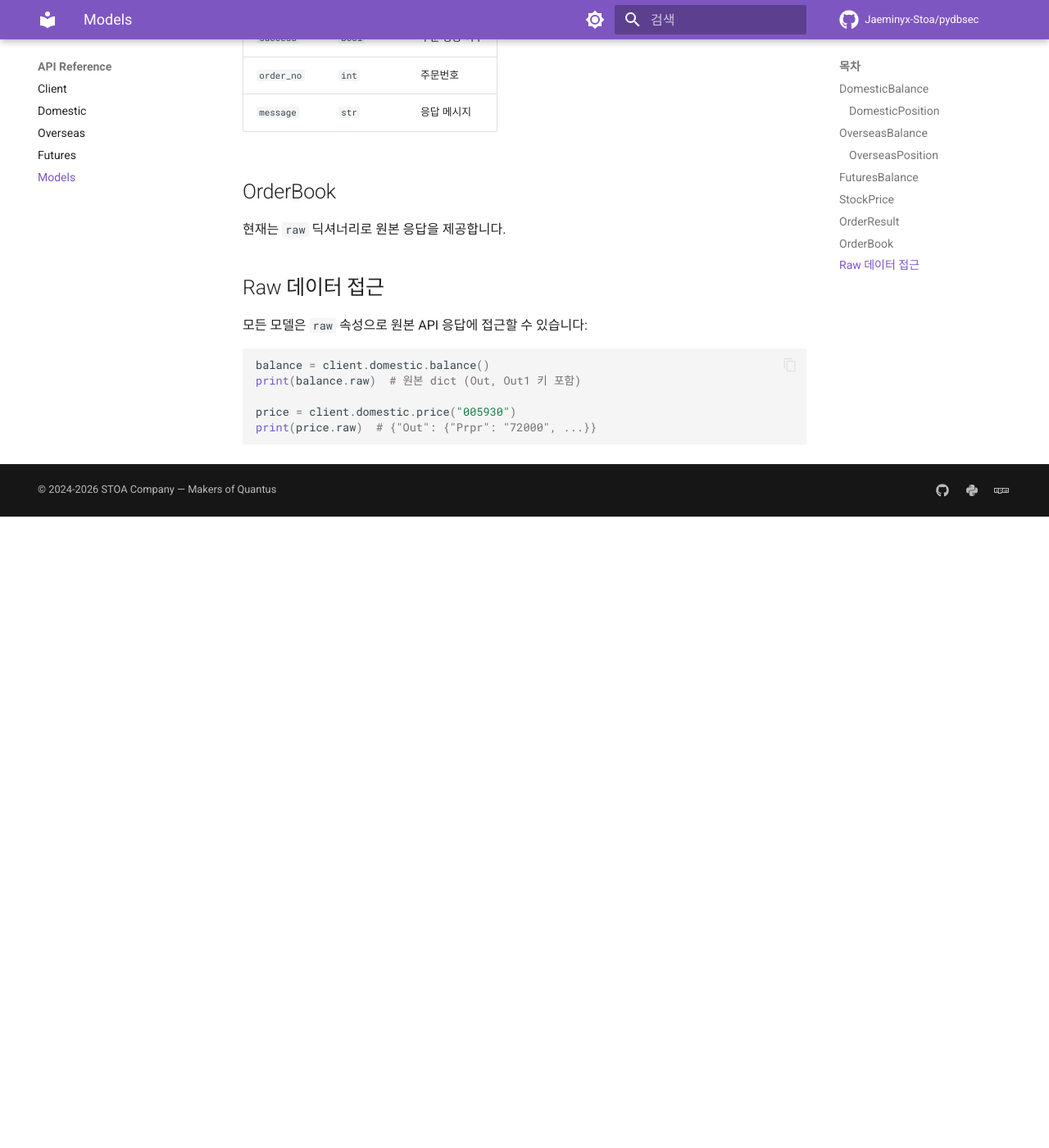
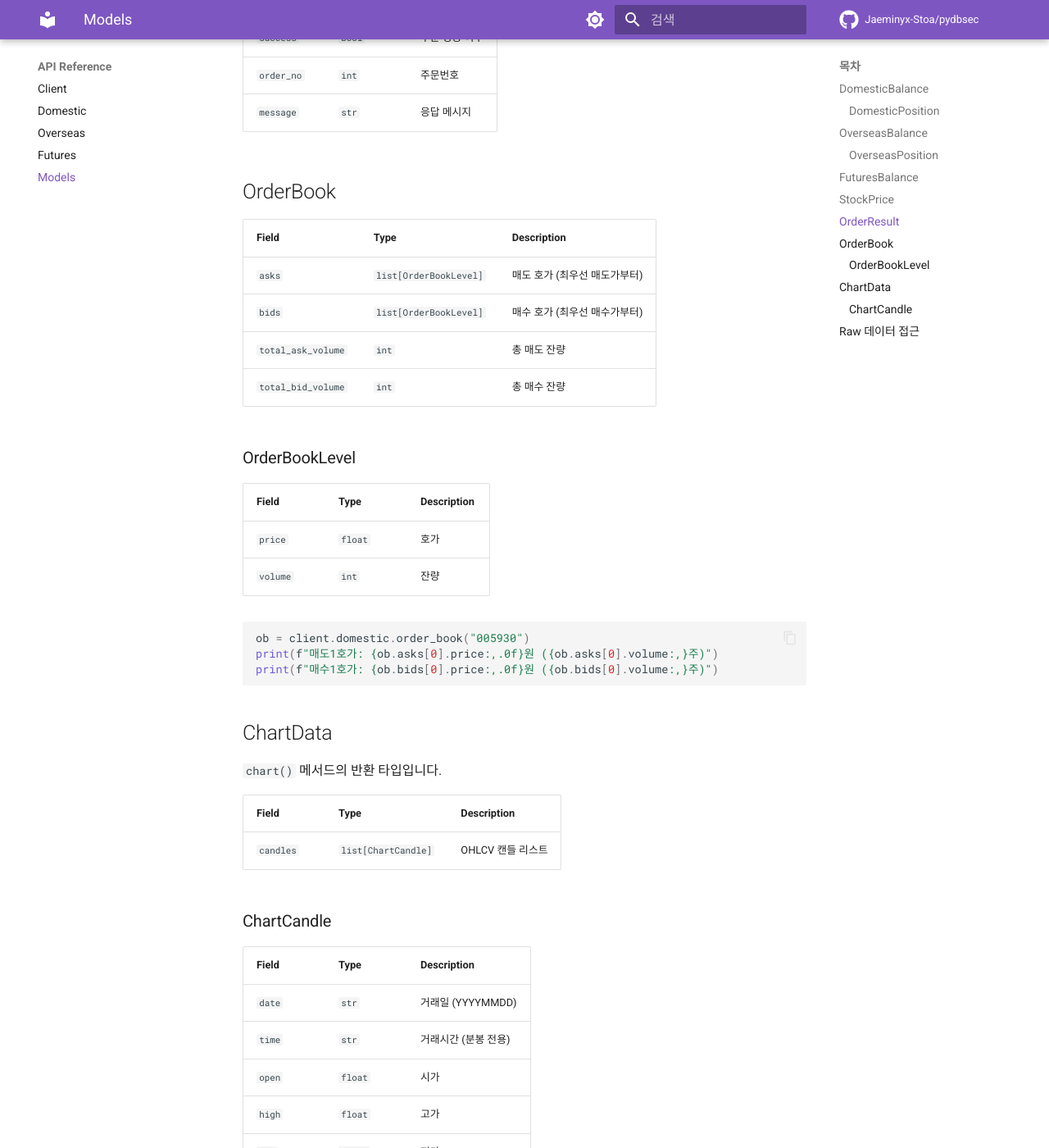
Before and after one commit to Jaeminyx-Stoa/pydbsec, an MkDocs documentation site: the page built from docs/api/models.md, in a window 1280 px wide and 1400 px high, scrolled down 2530 px. Shown: the whole window at 82% size. Built offline with MkDocs 1.6.1 and Material for MkDocs 9.7.7, drawn with Linux system fonts in a browser that asks for light colours; comment, search, counter and statistics services are not loaded; before the commit the page ends 3160 px from its top, so only the background shows below that; some of the changed text lies outside the part shown.

Commit message:
chore: replace placeholder error codes with discoverable logging, update docs for v1.0
- Remove guessed ORDER_ERROR_CODES/BALANCE_ERROR_CODES (empty frozensets)
- Add INFO-level logging for unclassified rsp_cd values
- Update tests to use monkeypatch for error code injection
- Update quickstart: ChartData usage, OrderBook usage, 5 new exception types
- Update models.md: ChartCandle, ChartData, OrderBookLevel, enhanced OrderBook
- Update domestic/overseas docs: chart() returns ChartData
- Update websocket docs: heartbeat_interval parameter
- Update changelog.md with v1.0.0 and v0.5.2 entries
- Set GitHub repository topics (13 topics)

Co-Authored-By: Claude Opus 4.6 (1M context) <noreply@anthropic.com>

````diff
--- a/docs/api/models.md
+++ b/docs/api/models.md
@@ -69,7 +69,51 @@ pydbsec은 API 응답을 Pydantic v2 모델로 변환합니다. 모든 모델은
 
 ## OrderBook
 
-현재는 `raw` 딕셔너리로 원본 응답을 제공합니다.
+| Field | Type | Description |
+|-------|------|-------------|
+| `asks` | `list[OrderBookLevel]` | 매도 호가 (최우선 매도가부터) |
+| `bids` | `list[OrderBookLevel]` | 매수 호가 (최우선 매수가부터) |
+| `total_ask_volume` | `int` | 총 매도 잔량 |
+| `total_bid_volume` | `int` | 총 매수 잔량 |
+
+### OrderBookLevel
+
+| Field | Type | Description |
+|-------|------|-------------|
+| `price` | `float` | 호가 |
+| `volume` | `int` | 잔량 |
+
+```python
+ob = client.domestic.order_book("005930")
+print(f"매도1호가: {ob.asks[0].price:,.0f}원 ({ob.asks[0].volume:,}주)")
+print(f"매수1호가: {ob.bids[0].price:,.0f}원 ({ob.bids[0].volume:,}주)")
+```
+
+## ChartData
+
+`chart()` 메서드의 반환 타입입니다.
+
+| Field | Type | Description |
+|-------|------|-------------|
+| `candles` | `list[ChartCandle]` | OHLCV 캔들 리스트 |
+
+### ChartCandle
+
+| Field | Type | Description |
+|-------|------|-------------|
+| `date` | `str` | 거래일 (YYYYMMDD) |
+| `time` | `str` | 거래시간 (분봉 전용) |
+| `open` | `float` | 시가 |
+| `high` | `float` | 고가 |
+| `low` | `float` | 저가 |
+| `close` | `float` | 종가 |
+| `volume` | `int` | 거래량 |
+
+```python
+chart = client.domestic.chart("005930", period="day", start_date="20260301", end_date="20260320")
+for c in chart.candles:
+    print(f"{c.date}: {c.close:,.0f}원 (vol: {c.volume:,})")
+```
 
 ## Raw 데이터 접근
 
````
Also changed, not shown: docs/api/domestic.md (+7 -1 lines), docs/api/overseas.md (+2 -0 lines), docs/changelog.md (+28 -0 lines), docs/quickstart.md (+36 -3 lines), docs/websocket.md (+4 -0 lines), 3 other files.
